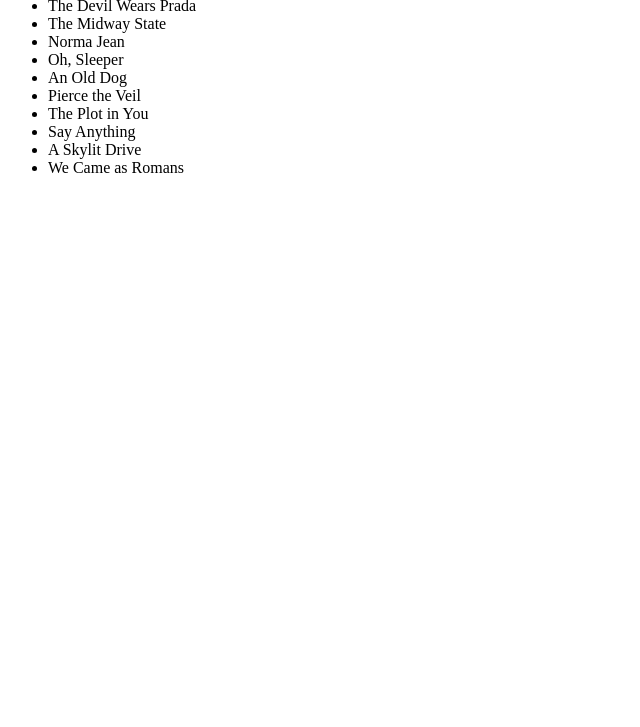
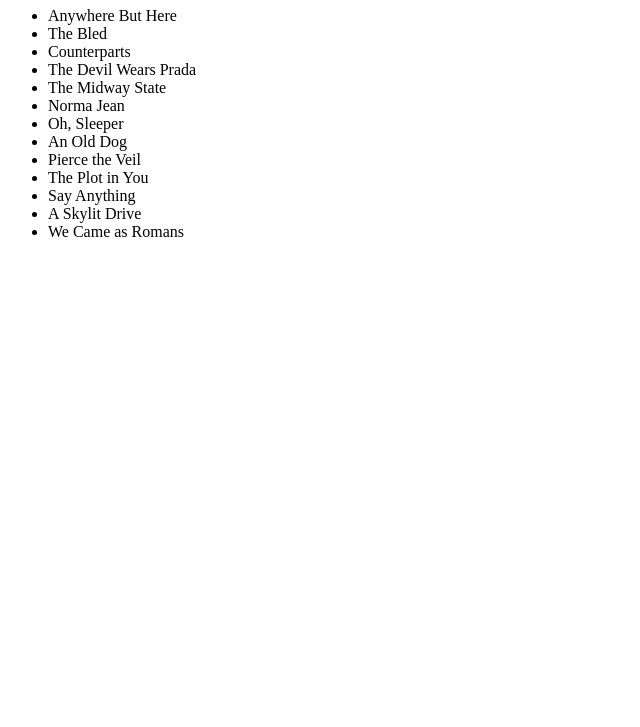
Before and after one commit to acciojob/sorting-articles-9381741733, a website: page main.html in a window 1280 px wide. Shown: the part 73-800 px from the top of the page, without its empty margins (0-640 px from the left). Drawn offline with Linux system fonts and the light colour scheme.

Commit message:
created a submission

```diff
--- a/main.html
+++ b/main.html
@@ -1,16 +1,46 @@
 <!DOCTYPE html>
+<html lang="en">
+<head>
+    <meta charset="UTF-8">
+    <meta name="viewport" content="width=device-width, initial-scale=1.0">
+    <title>Sorted Band List</title>
+    <link rel="stylesheet" href="styles.css">
+</head>
+<body>
+    <h1>Sorted Band List</h1>
+    <ul id="band"></ul>
 
-<html>
+    <script>
+        const bands = [
+            'The Plot in You',
+            'The Devil Wears Prada',
+            'Pierce the Veil',
+            'Norma Jean',
+            'The Bled',
+            'Say Anything',
+            'The Midway State',
+            'We Came as Romans',
+            'Counterparts',
+            'Oh, Sleeper',
+            'A Skylit Drive',
+            'Anywhere But Here',
+            'An Old Dog'
+        ];
 
-<head>
-	<link rel="stylesheet" href="styles.css">
-</head>
+        // Function to strip "a", "an", "the" from the start of a string
+        const strip = (bandName) => bandName.replace(/^(a |an |the )/i, '').trim();
 
-<body>
-	<!-- the entire body must be written by student -->
-    <script type="text/javascript" src="./script.js">
-</script>
+        // Sort the bands array
+        const sortedBands = bands.slice().sort((a, b) => strip(a).localeCompare(strip(b)));
 
+        // Add to the DOM
+        const ul = document.getElementById('band');
+
+        sortedBands.forEach(band => {
+            const li = document.createElement('li');
+            li.textContent = band;
+            ul.appendChild(li);
+        });
+    </script>
 </body>
-
 </html>
--- a/script.js
+++ /dev/null
@@ -1,36 +0,0 @@
-//your JS code here. If required.
-const bands = [
-    'The Plot in You',
-    'The Devil Wears Prada',
-    'Pierce the Veil',
-    'Norma Jean',
-    'The Bled',
-    'Say Anything',
-    'The Midway State',
-    'We Came as Romans',
-    'Counterparts',
-    'Oh, Sleeper',
-    'A Skylit Drive',
-    'Anywhere But Here',
-    'An Old Dog'
-];
-
-// Function to strip "a", "an", "the" from the start of a string
-const strip = (bandName) => bandName.replace(/^(a |an |the )/i, '').trim();
-
-// Sort the bands array
-const sortedBands = bands.slice().sort((a, b) => strip(a).localeCompare(strip(b)));
-
-// Log the sorted bands
-console.log(sortedBands);
-
-// Add to the DOM (if needed for a webpage)
-const ul = document.createElement('ul');
-ul.id = "band";
-document.body.appendChild(ul);
-
-sortedBands.forEach(band => {
-    const li = document.createElement('li');
-    li.textContent = band;
-    ul.appendChild(li);
-});
```
